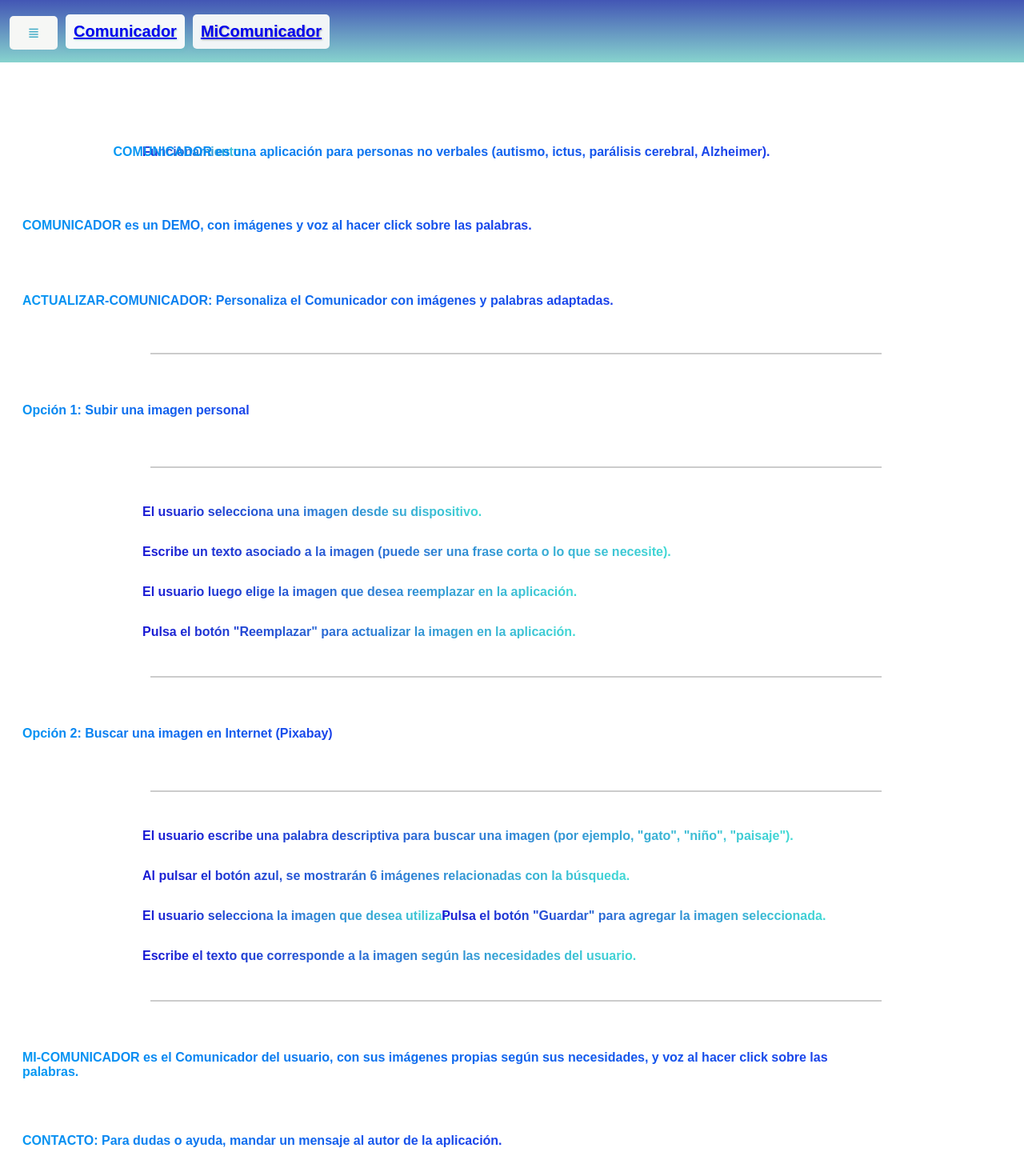
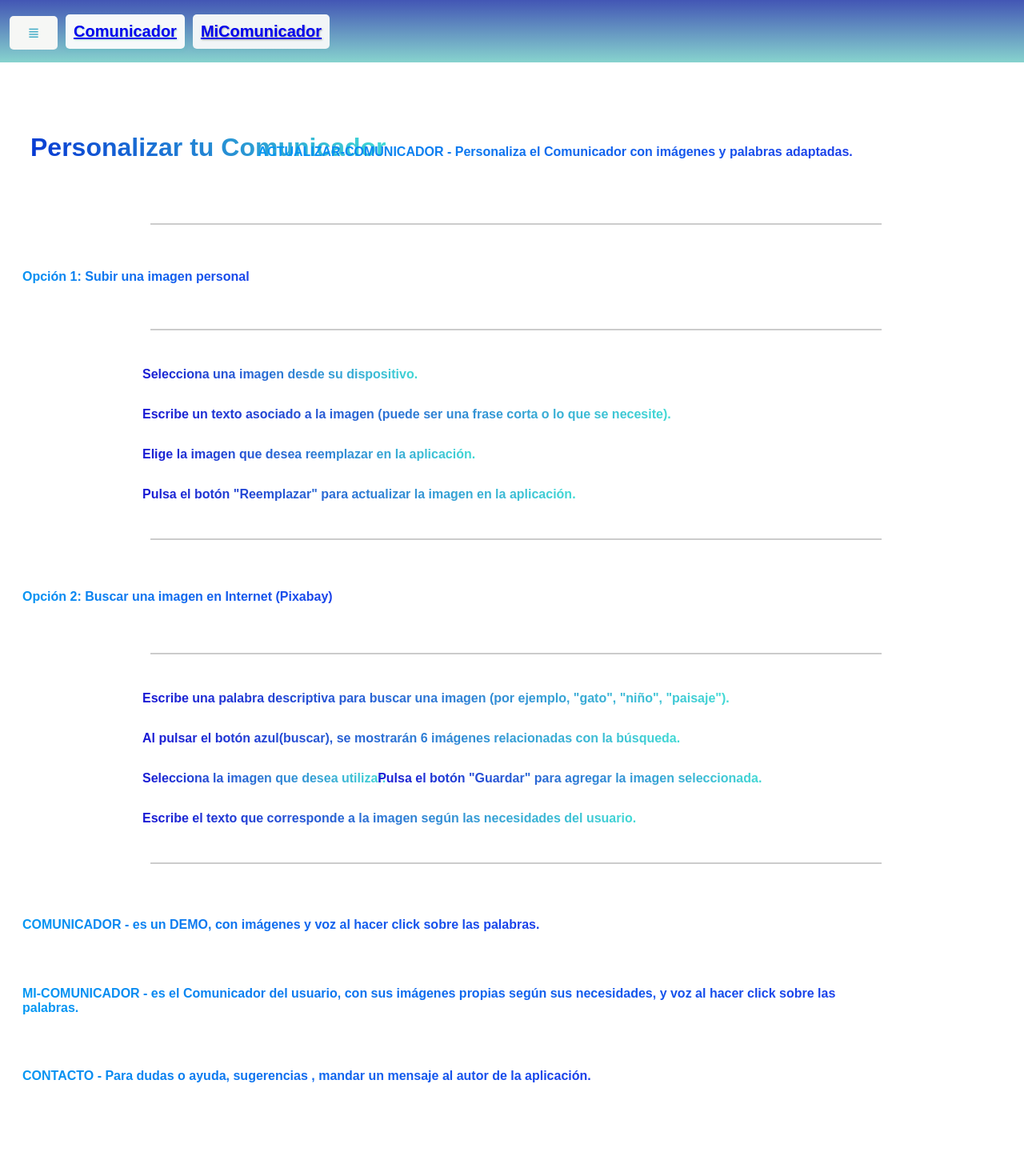
Before and after one commit to cristinavoda/Comunicapp, a Vue app: page /funcionamiento in a window 1280 px wide. Shown: the top 1470 px of the page at 80% size. Built offline with nearby package versions, Linux system fonts and the light colour scheme.

Commit message:
configuración

```diff
--- a/src/views/ActualizarComunicador.vue
+++ b/src/views/ActualizarComunicador.vue
@@ -57,9 +57,10 @@
     </div>
 
     <button v-if="hasChanges" class="save-button" @click="saveChanges">Guardar Cambios</button>
-
+    <div class="botones-container">
     <button id="no-button" class="button no" @click="speakText('NO')">NO</button>
     <button id="si-button" class="button si" @click="speakText('SÍ')">SÍ</button>
+  </div>
   </div>
 </template>
 
@@ -201,9 +202,12 @@ h1 {
   -webkit-background-clip: text;
   -webkit-text-fill-color: transparent;
   font-size: x-large;
-  text-align: center;
+  text-align:start;
   margin-top:-30px ;
-  margin-left: -140px;
+  margin-left:0%;
+  margin-right: auto;
+  display: block;
+  padding: 10px;
 }
 
 .upload-section {
@@ -422,6 +426,22 @@ h1 {
   text-align: center;
   margin: 20px auto;
   width: 200px;}
+  .botones-container {
+    display: flex;
+    justify-content: center;
+    align-items: center;
+    gap: 10px;
+    margin-left: -150pxnpm run dev
+    ;
+}
+
+.botones-container {
+    display: flex;
+    justify-content:flex-start ;
+    align-items:flex-start;
+    gap: 10px;
+    margin-left: -150px;
+}
 
 
 .no {
--- a/src/views/Funcionamiento.vue
+++ b/src/views/Funcionamiento.vue
@@ -1,21 +1,20 @@
 <template>
   <div class="about">
-    <p>Funcionamiento</p>
-    <h2>COMUNICADOR es una aplicación para personas no verbales (autismo, ictus, parálisis cerebral, Alzheimer).</h2>
+    <h1>Personalizar tu Comunicador</h1>
 
 
-    <h2>COMUNICADOR es un DEMO, con imágenes y voz al hacer click sobre las palabras.</h2>
 
-    <h3>ACTUALIZAR-COMUNICADOR: Personaliza el Comunicador con imágenes y palabras adaptadas.</h3>
+
+    <h2>ACTUALIZAR-COMUNICADOR - Personaliza el Comunicador con imágenes y palabras adaptadas.</h2>
 
     <hr class="step-divider">
-      <h4>Opción 1: Subir una imagen personal</h4>
+      <h3>Opción 1: Subir una imagen personal</h3>
       <hr class="step-divider">
 
 
-        <p>El usuario selecciona una imagen desde su dispositivo.</p>
+        <p>Selecciona una imagen desde su dispositivo.</p>
         <p>Escribe un texto asociado a la imagen (puede ser una frase corta o lo que se necesite).</p>
-        <p>El usuario luego elige la imagen que desea reemplazar en la aplicación.</p>
+        <p>Elige la imagen que desea reemplazar en la aplicación.</p>
         <p>Pulsa el botón "Reemplazar" para actualizar la imagen en la aplicación.</p>
 
 
@@ -26,19 +25,21 @@
       <h4>Opción 2: Buscar una imagen en Internet (Pixabay)</h4>
       <hr class="step-divider">
 
-        <p>El usuario escribe una palabra descriptiva para buscar una imagen (por ejemplo, "gato", "niño", "paisaje").</p>
-        <p>Al pulsar el botón azul, se mostrarán 6 imágenes relacionadas con la búsqueda.</p>
-        <p>El usuario selecciona la imagen que desea utilizar.</p>
+        <p>Escribe una palabra descriptiva para buscar una imagen (por ejemplo, "gato", "niño", "paisaje").</p>
+        <p>Al pulsar el botón azul(buscar), se mostrarán 6 imágenes relacionadas con la búsqueda.</p>
+        <p>Selecciona la imagen que desea utilizar.</p>
         <p>Pulsa el botón "Guardar" para agregar la imagen seleccionada.</p>
         <p>Escribe el texto que corresponde a la imagen según las necesidades del usuario.</p>
 
 
 
     <hr class="step-divider">
+    <h5>COMUNICADOR - es un DEMO, con imágenes y voz al hacer click sobre las palabras.</h5>
 
-    <h4>MI-COMUNICADOR es el Comunicador del usuario, con sus imágenes propias según sus necesidades, y voz al hacer click sobre las palabras.</h4>
 
-    <h5>CONTACTO: Para dudas o ayuda, mandar un mensaje al autor de la aplicación.</h5>
+    <h4>MI-COMUNICADOR -  es el Comunicador del usuario, con sus imágenes propias según sus necesidades, y voz al hacer click sobre las palabras.</h4>
+
+    <h5>CONTACTO -  Para dudas o ayuda, sugerencias , mandar un mensaje al autor de la aplicación.</h5>
   </div>
 </template>
 
--- a/src/views/MiComunicador.vue
+++ b/src/views/MiComunicador.vue
@@ -144,12 +144,11 @@
   margin-left: 10px;
 }
 .botones-container {
-    display: flex;
-    justify-content: center;
-    align-items: center;
+    display:flex;
+    justify-content:flex-start;
+    align-items:flex-start;
     gap: 10px;
-    margin-left: -150pxnpm run dev
-    ;
+    margin-left: -150px;
 }
 
 
```
Also changed, not shown: 1 other file (tests, documents, lock files or other folders).
